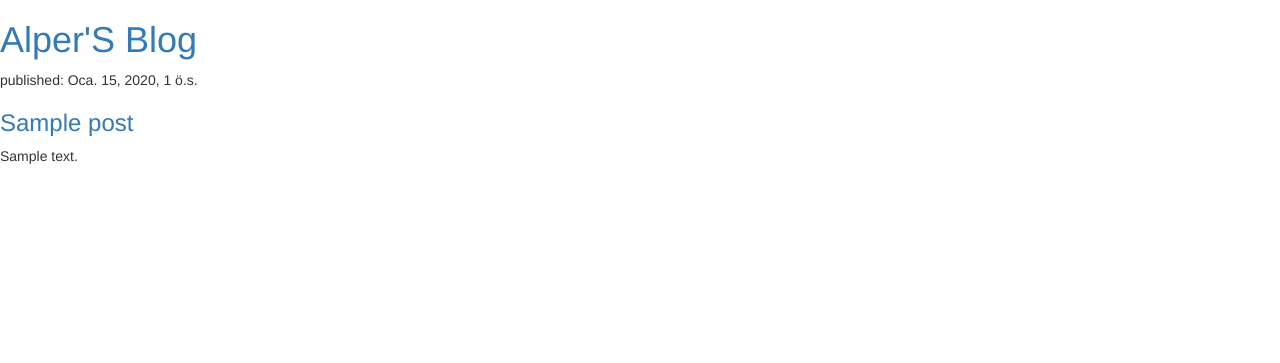
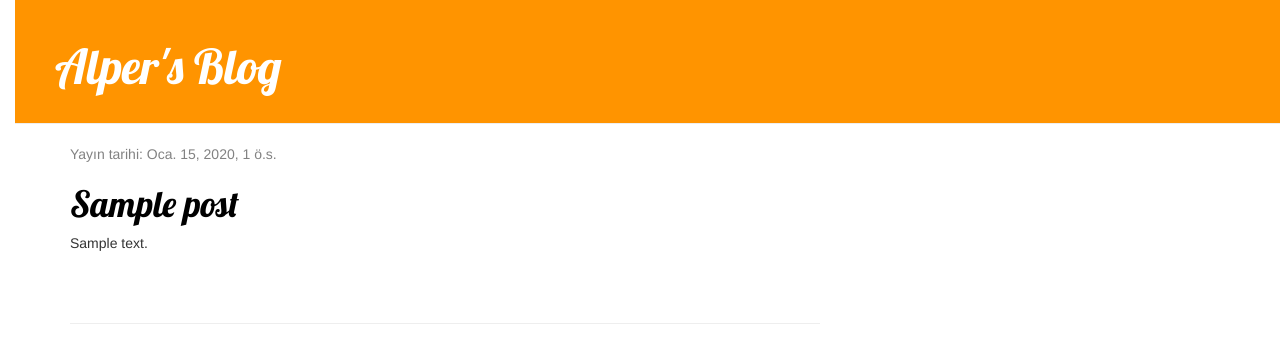
Before and after one commit to alperkaraca/my-first-blog, a Django app: template blog/templates/blog/post_list.html in a window 1280 px wide. Shown: the top 363 px of the page. Run offline with Django 3.2, Linux system fonts and the light colour scheme; the template is opened without the code that fills it: values that come from a table or form of the project are taken from there, others are empty; tables that the repository leaves empty hold one stand-in row (values such as "Sample post"); some libraries are stand-ins or nearby versions.

Commit message:
css eklendi

```diff
--- /dev/null
+++ b/blog/static/css/blog.css
@@ -0,0 +1,55 @@
+body {
+    padding-left: 15px;
+}
+
+h1 a {
+    color: #FCA205;
+    font-family: 'Lobster';
+}
+
+.page-header {
+    background-color: #ff9400;
+    margin-top: 0;
+    padding: 20px 20px 20px 40px;
+}
+
+.page-header h1, .page-header h1 a, .page-header h1 a:visited, .page-header h1 a:active {
+    color: #ffffff;
+    font-size: 36pt;
+    text-decoration: none;
+}
+
+.content {
+    margin-left: 40px;
+}
+
+h1, h2, h3, h4 {
+    font-family: 'Lobster', cursive;
+}
+
+.date {
+    color: #828282;
+}
+
+.save {
+    float: right;
+}
+
+.post-form textarea, .post-form input {
+    width: 100%;
+}
+
+.top-menu, .top-menu:hover, .top-menu:visited {
+    color: #ffffff;
+    float: right;
+    font-size: 26pt;
+    margin-right: 20px;
+}
+
+.post {
+    margin-bottom: 70px;
+}
+
+.post h1 a, .post h1 a:visited {
+    color: #000000;
+}
--- a/blog/templates/blog/post_list.html
+++ b/blog/templates/blog/post_list.html
@@ -1,33 +1,36 @@
+{% load static %}
 <!DOCTYPE html>
 <html lang="en">
 <head>
     <meta charset="UTF-8">
     <meta name="viewport" content="width=device-width, initial-scale=1.0">
     <meta http-equiv="X-UA-Compatible" content="ie=edge">
-    <link rel="stylesheet" href="//maxcdn.bootstrapcdn.com/bootstrap/3.2.0/css/bootstrap.min.css"> <link rel="stylesheet" href="//maxcdn.bootstrapcdn.com/bootstrap/3.2.0/css/bootstrap-theme.min.css">
-    <title>Deneme</title>
+    <title>Alper's blog</title>
+    <link href="//fonts.googleapis.com/css?family=Lobster&subset=latin,latin-ext" rel="stylesheet" type="text/css">
+    <link rel="stylesheet" href="//maxcdn.bootstrapcdn.com/bootstrap/3.2.0/css/bootstrap.min.css">
+    <link rel="stylesheet" href="//maxcdn.bootstrapcdn.com/bootstrap/3.2.0/css/bootstrap-theme.min.css">
+    <link rel="stylesheet" href="{% static 'css/blog.css' %}">
 </head>
 <body>
-    <div>
-        <h1><a href="/">Alper'S Blog</a></h1>
-    </div>
-    {% for post in posts %}
-    <div>
-        <p>published: {{ post.published_date }}</p>
-        <h3><a href="">{{ post.title }}</a></h3>
-        <p>{{ post.text|linebreaksbr }}</p>
-    </div>
-    {% endfor %}
-    <!--<div>
-        <p>published: 14.11.2018, 12:14</p>
-        <h2><a href="">İlk Blogum</a></h2>
-        <p>Çok heyecanlıyım! Bu benim ilk blogum. Ne kadar zevkli bir işmiş bilgisayarlarla uğraşmak. Artık bilgisayar başından kalkmam. </p>
+    <div class="page-header">
+        <h1><a href="/">Alper's Blog</a></h1>
     </div>
 
-    <div>
-        <p>published: 16.11.2018, 12:20</p>
-        <h2><a href="">İkinci gönderim</a></h2>
-        <p>Bir varmış bir yokmuş, evvel zaman içinde Ne kadar zevkli bir işmiş bilgisayarlarla uğraşmak. Artık bilgisayar başından kalkmam. kalbur saman içinde, develer tellal iken, pireler berber iken; ben annemin beşiğini tıngır mıngır sallar iken.</p>
-    </div>-->
+    <div class="content container">
+        <div class="row">
+            <div class="col-md-8">
+                {% for post in posts %}
+                    <div class="post">
+                        <div class="date">
+                            <p>Yayın tarihi: {{ post.published_date }}</p>
+                        </div>
+                        <h1><a href="">{{ post.title }}</a></h1>
+                        <p>{{ post.text|linebreaksbr }}</p>
+                    </div>
+                    <hr>
+                {% endfor %}
+            </div>
+        </div>
+    </div>
 </body>
 </html>
```
